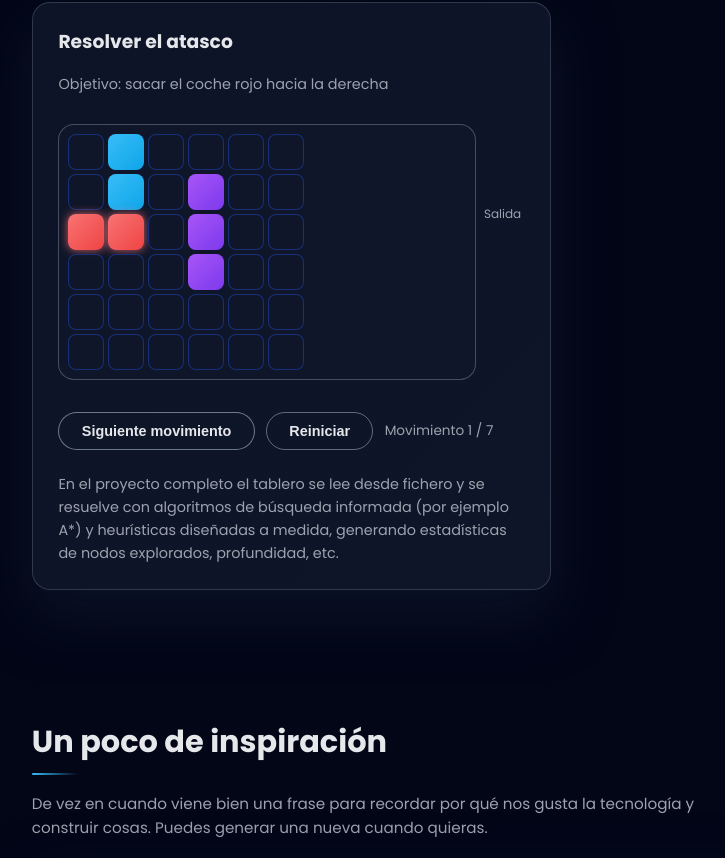
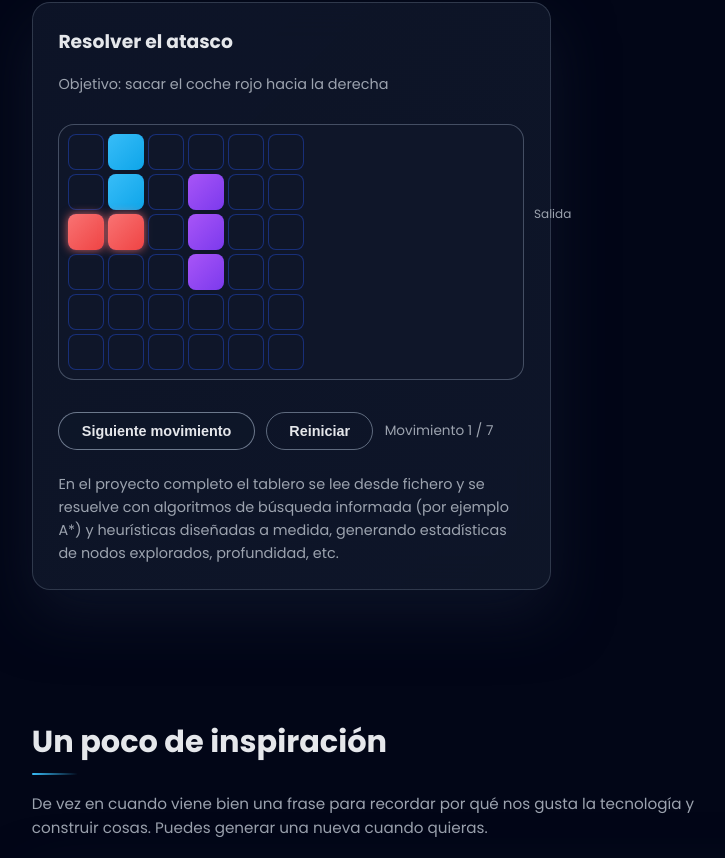
Before and after one commit to aleexx1003/aleexx1003.github.io, a plain HTML site: page index.html in a window 1280 px wide. Shown: the part 2917-3775 px from the top of the page, without its empty margins (77-802 px from the left). Drawn offline with Linux system fonts and the light colour scheme.

Commit message:
Refactor rush board styles for layout adjustments
Removed extra padding and adjusted exit label position.

```diff
--- a/style.css
+++ b/style.css
@@ -1087,7 +1087,7 @@ html[data-theme="light"] .modal-body {
 .rush-board-wrapper {
     position: relative;
     display: inline-block;
-    padding-right: 3rem; /* espacio para la etiqueta "Salida" */
+    padding-right: 0;         /* ya no necesitamos “aire extra” a la derecha */
     margin-top: 0.8rem;
 }
 
@@ -1142,15 +1142,15 @@ html[data-theme="light"] #rush-board {
 }
 
 /* Etiqueta de salida */
-
 .rush-exit {
     position: absolute;
-    right: 0.2rem;
-    top: calc(36px * 2 + 0.6rem + 8px); /* alineado con fila 3 (índice 2) */
+    left: calc(100% + 0.6rem);                     /* justo a la derecha del grid */
+    top: calc(36px * 2 + 0.6rem + 8px);            /* alineado con la fila del coche rojo */
     transform: translateY(-50%);
     font-size: 0.75rem;
     color: var(--text-muted);
 }
+
 
 
 /* Controles y texto */
```
